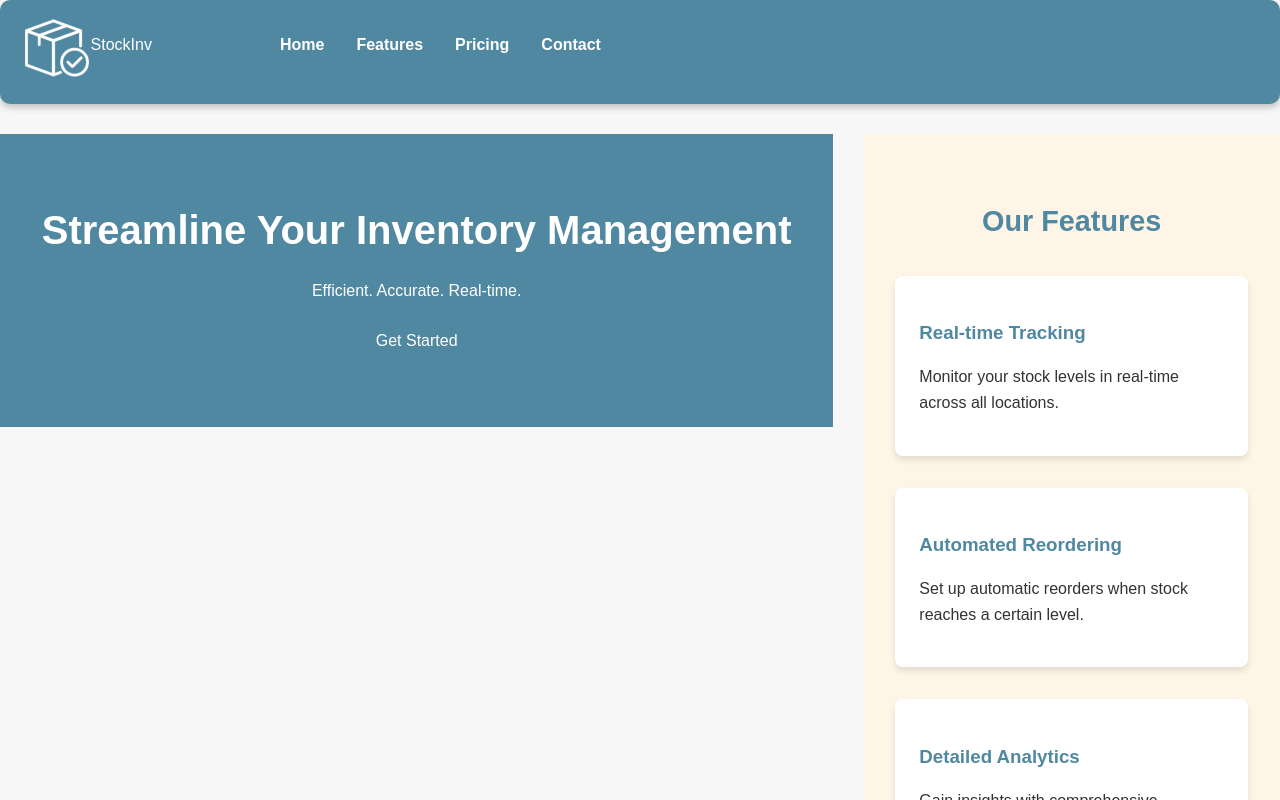
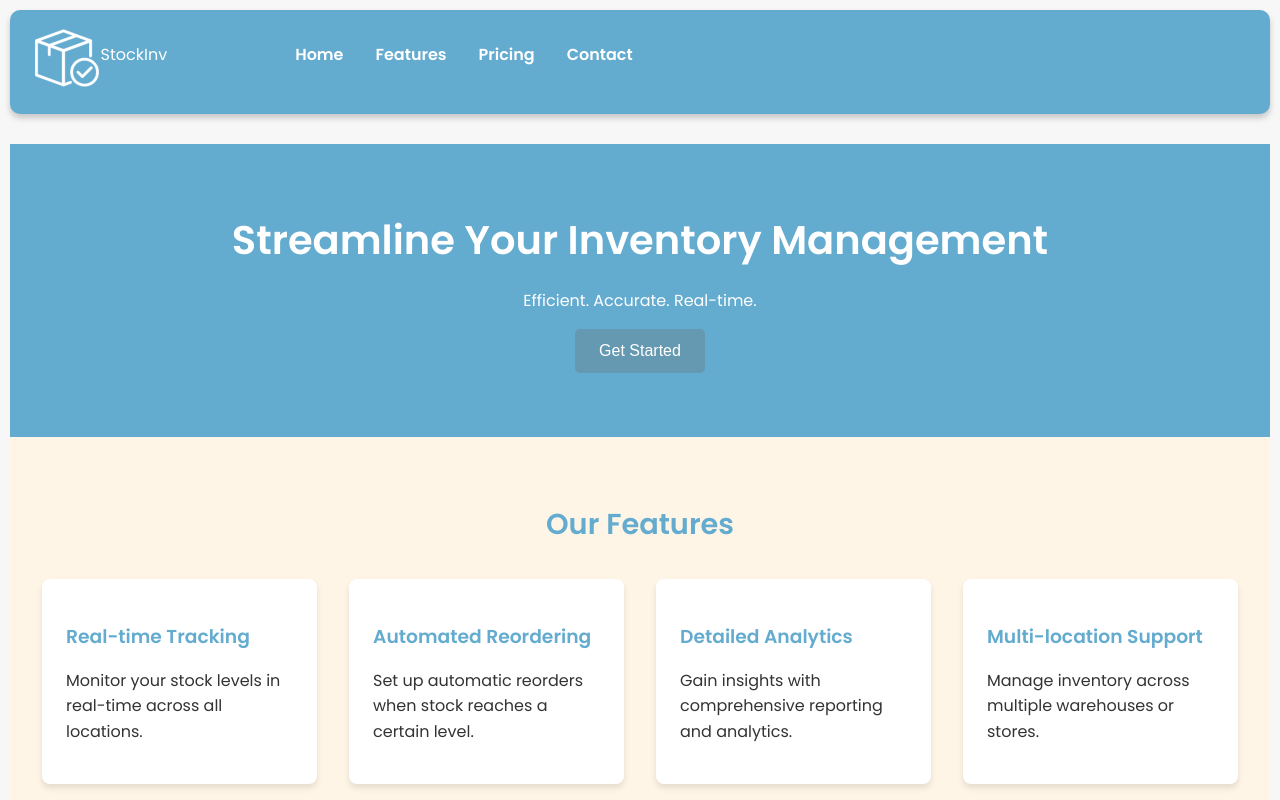
Before and after one commit to MichelCufre/InventoryStock-frontend, a React (Vite) app: page / in a window 1280 px wide. Shown: the top 800 px of the page. Built offline with nearby package versions, Linux system fonts and the light colour scheme.

Commit message:
Visual changes on homepage

```diff
--- a/src/App.jsx
+++ b/src/App.jsx
@@ -30,8 +30,6 @@ function App() {
         <Route path="/inventoryList" element={<InventoryList />} />
         <Route path="/orderLogs" element={<OrderLogs />} />
         <Route path="/updateItem" element={<UpdateItem />} />
-
-
       </Routes>
     </>
   );
--- a/src/HomePage.jsx
+++ b/src/HomePage.jsx
@@ -1,6 +1,8 @@
 import Header from "./assets/header.jsx"
 import InventoryList from "./components/InventoryList"
 import { Link } from "react-router-dom";
+import "./global.css"
+
 
 const HomePage = () => {
     return (
@@ -49,15 +51,14 @@ const HomePage = () => {
 
         <style>{`
           .home-page {
-            font-family: Arial, sans-serif;
+            max-width: 1400px;
+            margin: 0 auto;
+            padding: 10px;
             color: #333;
             line-height: 1.6;
           }
 
-          header {
-            background-color: rgb(80, 136, 161);
-            padding: 1rem 0;
-          }
+
 
           nav ul {
             display: flex;
@@ -77,7 +78,7 @@ const HomePage = () => {
           }
 
           .hero {
-            background-color: rgb(80, 136, 161);
+            background-color: var(--primary-color);
             color: white;
             text-align: center;
             padding: 4rem 2rem;
@@ -90,7 +91,7 @@ const HomePage = () => {
           }
 
           .cta-button {
-            background-color: rgb(80, 136, 161);
+            background-color: rgb(101, 153, 177);
             color: white;
             border: none;
             padding: 0.8rem 1.5rem;
@@ -110,7 +111,7 @@ const HomePage = () => {
 
           .features h2 {
             text-align: center;
-            color: rgb(80, 136, 161);
+            color: var(--primary-color);
             margin-bottom: 2rem;
           }
 
@@ -128,12 +129,12 @@ const HomePage = () => {
           }
 
           .feature-item h3 {
-            color:rgb(80, 136, 161);
+            color:var(--primary-color);
             margin-bottom: 0.5rem;
           }
 
           footer {
-            background-color: rgb(80, 136, 161);
+            background-color: var(--primary-color);
             color: white;
             text-align: center;
             padding: 1rem 0;
--- a/src/assets/header.jsx
+++ b/src/assets/header.jsx
@@ -1,4 +1,6 @@
 import { Link } from "react-router-dom";
+import "../global.css"
+
 const Header = () => {
     return (
     <div className="header">
@@ -27,7 +29,7 @@ const Header = () => {
 
     <style>{`
         header {
-        background-color: rgb(80, 136, 161);
+        background-color: var(--primary-color);
         padding: 1rem 0;
         }
 
--- a/src/assets/headerF.jsx
+++ b/src/assets/headerF.jsx
@@ -19,7 +19,7 @@ const HeaderF = () => {
 
             <style>{`
                 .header {
-                    background-color: rgb(80, 136, 161);
+                    background-color: var(--primary-color);
                     padding: 15px 0;
                     box-shadow: 0 4px 6px rgba(0, 0, 0, 0.2);
                 }
--- a/src/components/InventoryList.jsx
+++ b/src/components/InventoryList.jsx
@@ -11,6 +11,7 @@ const InventoryList = ({ inventory, updateQuantity, alerted }) => {
 
 
   const selectedItems = [...new Map(inventory.filter(item => item.taken > 0).map(item => [item.id, item])).values()];
+
   return (
     <main>
       <div className="inventory-list">
--- a/src/components/InventoryStockPage.jsx
+++ b/src/components/InventoryStockPage.jsx
@@ -1,10 +1,9 @@
 import { useState } from "react"
 import InventoryList from "./InventoryList"
 import AddItemForm from "./AddItemForm"
-import "../styles/InventoryStockPage.css"
 import "../global.css"
 import Header from "../assets/headerF.jsx"
-
+import "../styles/InventoryStockPage.css"
 
 
 const InventoryStockPage = () => {
@@ -16,6 +15,7 @@ const InventoryStockPage = () => {
     { id: 5, name: "Gadget B", quantity: 30, originalQuantity: 30, price: 19.99, taken:0, originalTaken:30},
     { id: 6, name: "Doohickey C", quantity: 75, originalQuantity: 75, price: 4.99, taken:0, originalTaken:75},
   ])
+
 
   const addItem = (newItem) => {
     setInventory([...inventory, { ...newItem, id: inventory.length + 1 }])
--- a/src/global.css
+++ b/src/global.css
@@ -1,8 +1,8 @@
 @import url("https://fonts.googleapis.com/css2?family=Poppins:wght@300;400;600&display=swap");
 
 :root {
-  --primary-color: rgb(80, 136, 161);
-  --secondary-color: rgb(43, 91, 112);
+  --primary-color: rgb(99, 171, 207);
+  --secondary-color: rgb(60, 106, 126);
   --background-color: #f7f7f7;
   --text-color: #333;
   --card-background: #ffffff;
--- a/src/styles/InventoryStockPage.css
+++ b/src/styles/InventoryStockPage.css
@@ -1,6 +1,3 @@
-@import url("https://fonts.googleapis.com/css2?family=Poppins:wght@300;400;600&display=swap");
-
-
 
 .inventory-stock-page {
   max-width: 1200px;
@@ -33,7 +30,7 @@ h2 {
   margin-bottom: 20px;
 }
 
-main {
+.inventory-stock-page main {
   display: grid;
   grid-template-columns: 2fr 1fr;
   gap: 30px;
```
